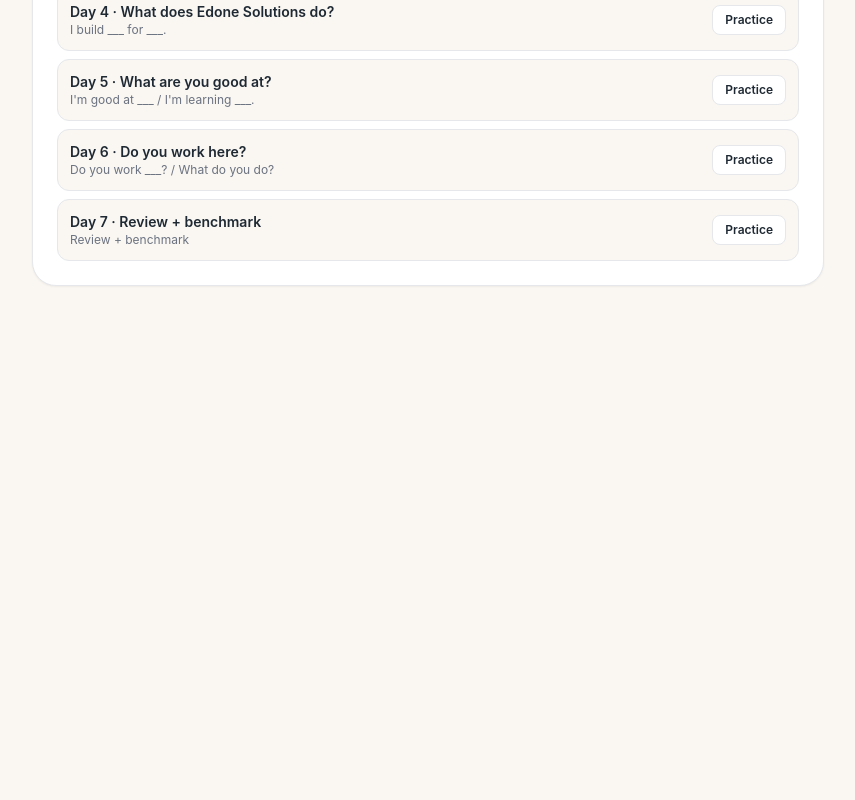
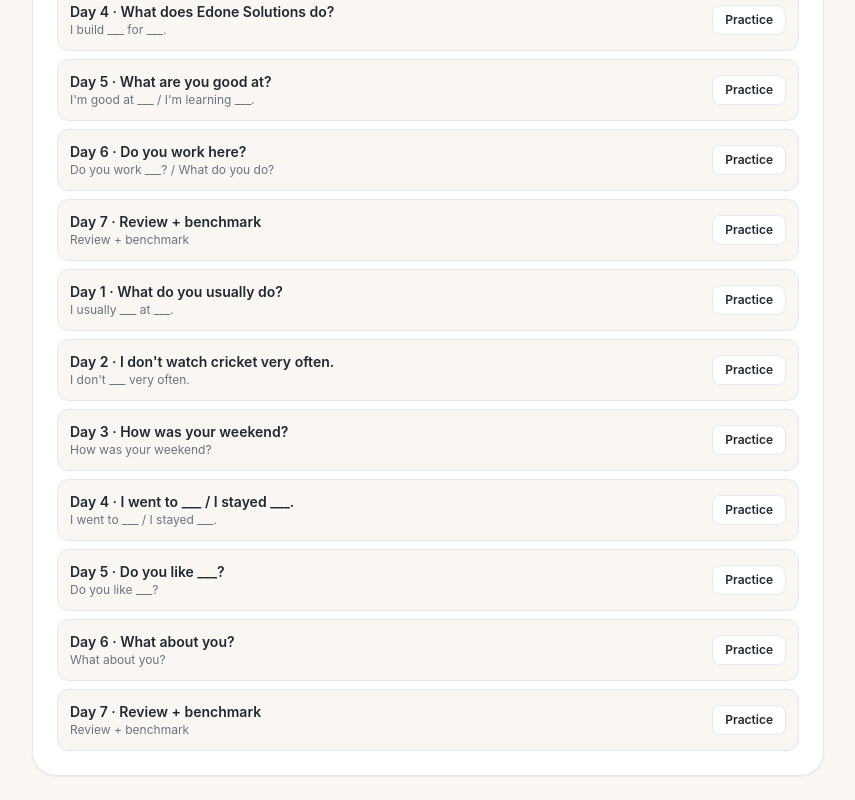
Before and after one commit to Al-tamash/english-learning, a React (Vite) app: page /library in a window 1280 px wide. Shown: the part 1273-2073 px from the top of the page, without its empty margins (312-1167 px from the left). Before the commit the page ends 1583 px from the top, so only its background shows below. Built offline with nearby package versions, Linux system fonts and the light colour scheme.

Commit message:
feat: load and validate all authored weeks

```diff
--- a/src/content/index.ts
+++ b/src/content/index.ts
@@ -1,26 +1,50 @@
-import { parseDay } from './validate';
+import { validateAll } from './validate';
 import type { DayContent } from './types';
-import day1 from '../../content-src/week-01/w01d01.json';
-import day2 from '../../content-src/week-01/w01d02.json';
-import day3 from '../../content-src/week-01/w01d03.json';
-import day4 from '../../content-src/week-01/w01d04.json';
-import day5 from '../../content-src/week-01/w01d05.json';
-import day6 from '../../content-src/week-01/w01d06.json';
-import day7 from '../../content-src/week-01/w01d07.json';
 
 export { BENCHMARK_PROMPTS } from './benchmarks';
 export type { BenchmarkPrompt } from './benchmarks';
 
-export const WEEK_1_DAYS: DayContent[] = [day1, day2, day3, day4, day5, day6, day7]
-  .map((day) => parseDay(day))
-  .sort((a, b) => a.week - b.week || a.day - b.day);
+interface WeekSource {
+  number: number;
+  slug: string;
+  title: string;
+}
+
+export interface WeekMeta {
+  week: number;
+  slug: string;
+  title: string;
+  lessonHref: string;
+  referenceHref: string;
+}
+
+const dayModules = import.meta.glob('../../content-src/week-*/w*.json', {
+  eager: true,
+  import: 'default',
+}) as Record<string, unknown>;
+
+const weekModules = import.meta.glob('../../content-src/weeks/week-*.json', {
+  eager: true,
+  import: 'default',
+}) as Record<string, WeekSource>;
+
+const { days, errors } = validateAll(Object.values(dayModules));
+if (errors.length > 0) {
+  throw new Error(`Invalid content:\n${errors.join('\n')}`);
+}
+
+export const ALL_DAYS: DayContent[] = days.sort(
+  (a, b) => a.week - b.week || a.day - b.day,
+);
+
+export const WEEK_1_DAYS: DayContent[] = ALL_DAYS.filter((day) => day.week === 1);
 
 export function getAllDays(): DayContent[] {
-  return [...WEEK_1_DAYS];
+  return [...ALL_DAYS];
 }
 
 export function getDay(dayId: string): DayContent {
-  const day = WEEK_1_DAYS.find((item) => item.id === dayId);
+  const day = ALL_DAYS.find((item) => item.id === dayId);
   if (!day) {
     throw new Error(`Unknown day: ${dayId}`);
   }
@@ -28,9 +52,29 @@ export function getDay(dayId: string): DayContent {
 }
 
 export function getNextDay(dayId: string): DayContent | null {
-  const index = WEEK_1_DAYS.findIndex((item) => item.id === dayId);
+  const index = ALL_DAYS.findIndex((item) => item.id === dayId);
   if (index < 0) {
     throw new Error(`Unknown day: ${dayId}`);
   }
-  return WEEK_1_DAYS[index + 1] ?? null;
+  return ALL_DAYS[index + 1] ?? null;
 }
+
+export function getDaysForWeek(week: number): DayContent[] {
+  return ALL_DAYS.filter((day) => day.week === week);
+}
+
+export function getAuthoredWeeks(): number[] {
+  return [...new Set(ALL_DAYS.map((day) => day.week))].sort((a, b) => a - b);
+}
+
+export function getWeekMeta(): WeekMeta[] {
+  return Object.values(weekModules)
+    .map(({ number, slug, title }) => ({
+      week: number,
+      slug,
+      title,
+      lessonHref: `/lessons/${String(number).padStart(4, '0')}-week-${number}-${slug}.html`,
+      referenceHref: `/reference/${String(number).padStart(4, '0')}-week-${number}-patterns.html`,
+    }))
+    .sort((a, b) => a.week - b.week);
+}
--- a/src/vite-env.d.ts
+++ b/src/vite-env.d.ts
@@ -1 +1,2 @@
+/// <reference types="vite/client" />
 /// <reference types="vite-plugin-pwa/client" />
```
Also changed, not shown: 2 other files (tests, documents, lock files or other folders).
